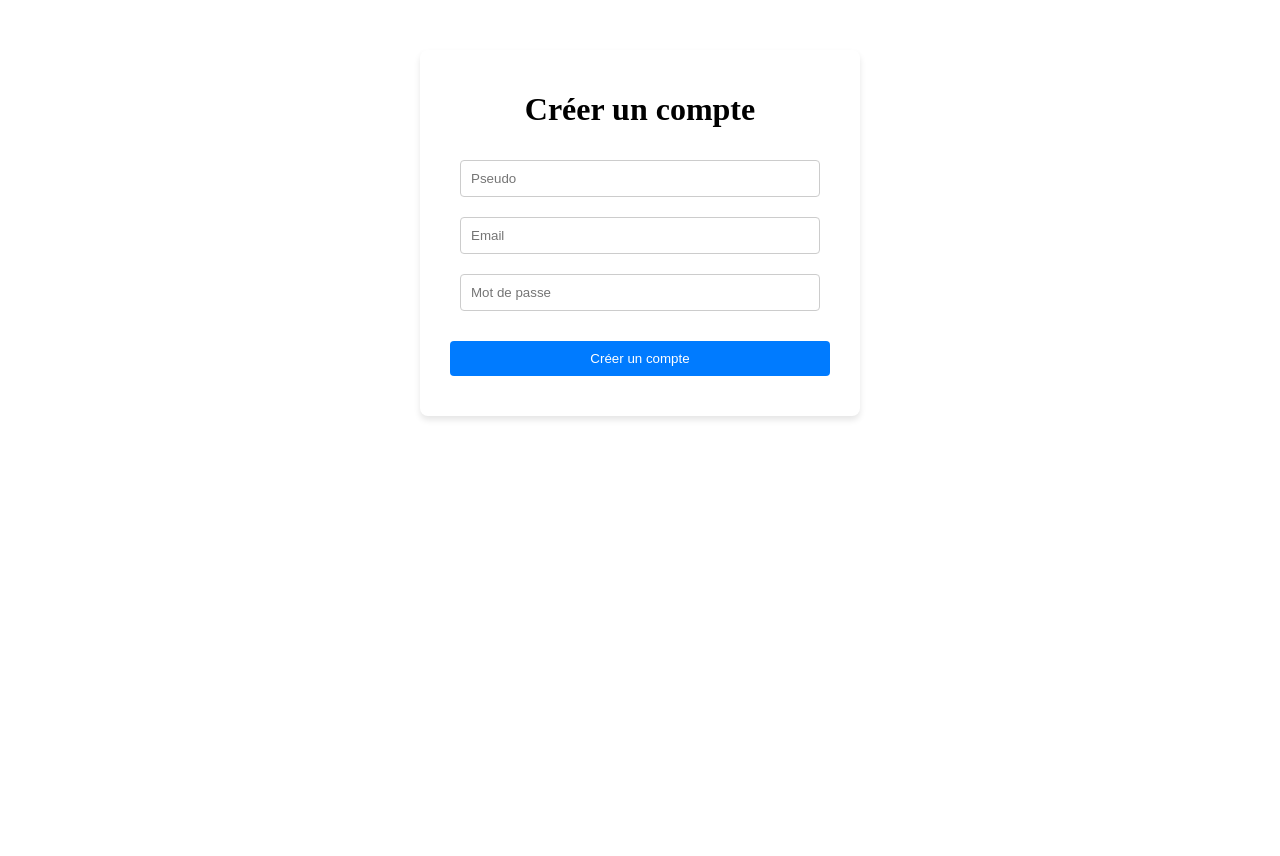
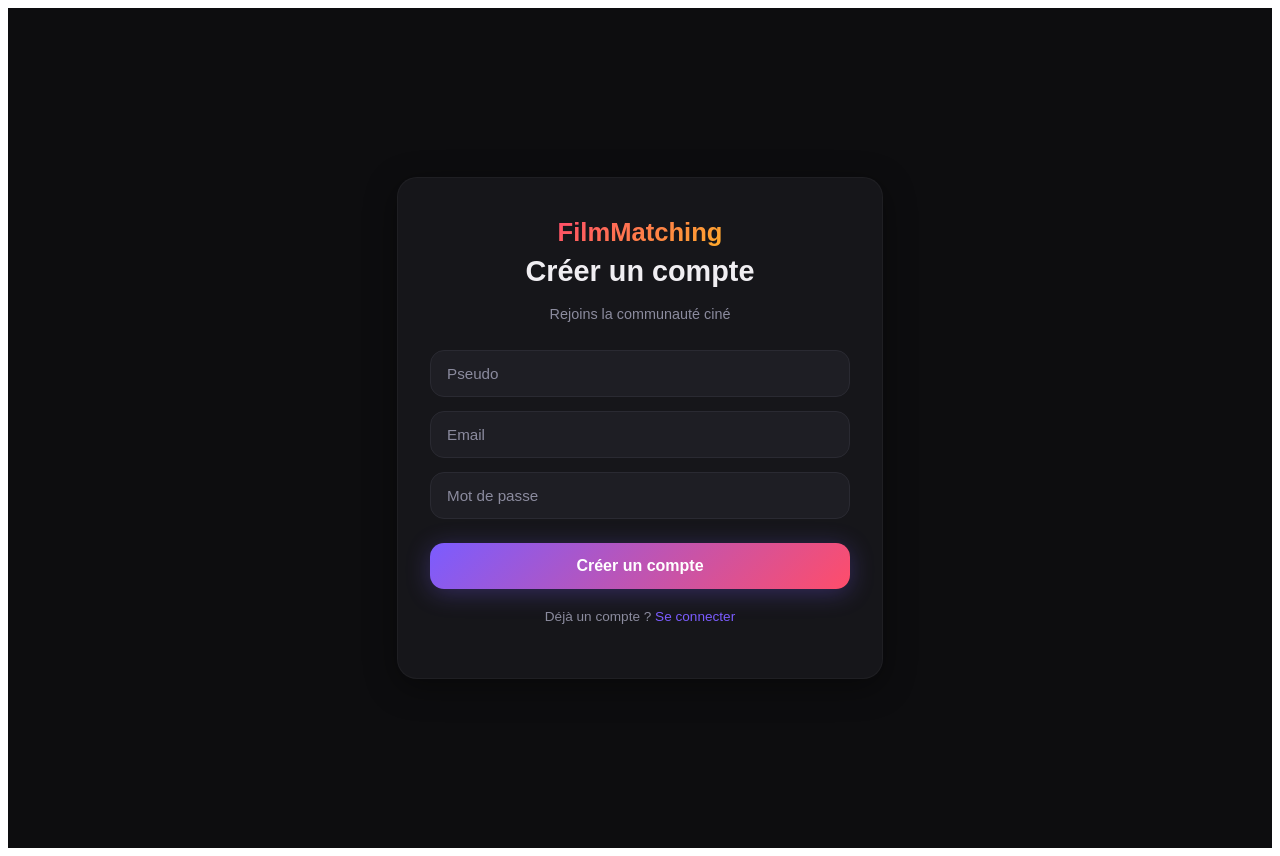
Before and after one commit to MathieuNS/filmmatching, a React app in the folder frontend/: page /create-login in a window 1280 px wide. Before the commit the page ends 800 px from the top, so only its background shows below. Built offline with nearby package versions, Linux system fonts and the light colour scheme; no server answers; the HTML template or start-up script is replaced by a standard one.

Commit message:
modify css forms

```diff
--- a/frontend/src/components/Create_account_form.jsx
+++ b/frontend/src/components/Create_account_form.jsx
@@ -1,32 +1,42 @@
 import { useState } from "react";
+import { Link, useNavigate } from "react-router-dom";
 import api from "../api";
-import {useNavigate} from "react-router-dom"
-import "../styles/Forms.css"
+import "../styles/Forms.css";
 
-
+/**
+ * Formulaire de création de compte.
+ * Envoie les infos (pseudo, email, mot de passe) à l'API,
+ * puis redirige vers /login si l'inscription réussit.
+ */
 function CreateAccountForm() {
-    const [username, setUsername] = useState("")
-    const [email, setEmail] = useState("")
-    const [password, setPassword] = useState("")
-    const [loading, setLoading] = useState(false)
-    const navigate = useNavigate()
+  const [username, setUsername] = useState("");
+  const [email, setEmail] = useState("");
+  const [password, setPassword] = useState("");
+  const [loading, setLoading] = useState(false);
+  const navigate = useNavigate();
 
   const handleSubmit = async (e) => {
-        setLoading(true)
-        e.preventDefault()
+    setLoading(true);
+    e.preventDefault();
 
     try {
-            const res = await api.post('api/users/create/', { email, username, password })
-            navigate('/login')
+      await api.post("api/users/create/", { email, username, password });
+      navigate("/login");
     } catch (error) {
-            alert(error)
+      alert(error);
     } finally {
-            setLoading(false)
+      setLoading(false);
     }
-    }
+  };
 
-    return <form onSubmit={handleSubmit} className="form-container">
+  return (
+    <div className="form-page">
+      <form onSubmit={handleSubmit} className="form-container">
+        {/* Nom de l'app en haut du formulaire */}
+        <span className="form-logo">FilmMatching</span>
         <h1>Créer un compte</h1>
+        <p className="form-subtitle">Rejoins la communauté ciné</p>
+
         <input
           className="form-input"
           type="text"
@@ -36,7 +46,7 @@ function CreateAccountForm() {
         />
         <input
           className="form-input"
-            type="text"
+          type="email"
           value={email}
           onChange={(e) => setEmail(e.target.value)}
           placeholder="Email"
@@ -48,10 +58,18 @@ function CreateAccountForm() {
           onChange={(e) => setPassword(e.target.value)}
           placeholder="Mot de passe"
         />
-        <button className="form-button" type="submit">
-            Créer un compte
+
+        <button className="form-button" type="submit" disabled={loading}>
+          {loading ? "Création..." : "Créer un compte"}
         </button>
+
+        {/* Lien vers la page de connexion */}
+        <p className="form-link">
+          Déjà un compte ? <Link to="/login">Se connecter</Link>
+        </p>
       </form>
+    </div>
+  );
 }
 
-export default CreateAccountForm
+export default CreateAccountForm;
--- a/frontend/src/components/Login_form.jsx
+++ b/frontend/src/components/Login_form.jsx
@@ -1,33 +1,45 @@
 import { useState } from "react";
+import { Link, useNavigate } from "react-router-dom";
 import api from "../api";
-import {useNavigate} from "react-router-dom"
-import { ACCESS_TOKEN, REFRESH_TOKEN } from "../constants"
-import "../styles/Forms.css"
+import { ACCESS_TOKEN, REFRESH_TOKEN } from "../constants";
+import "../styles/Forms.css";
 
+/**
+ * Formulaire de connexion.
+ * Envoie les identifiants à l'API pour obtenir un JWT,
+ * puis redirige vers /home si la connexion réussit.
+ */
 function LoginForm() {
-    const [username, setUsername] = useState("")
-    const [password, setPassword] = useState("")
-    const [loading, setLoading] = useState(false)
-    const navigate = useNavigate()
+  const [username, setUsername] = useState("");
+  const [password, setPassword] = useState("");
+  const [loading, setLoading] = useState(false);
+  const navigate = useNavigate();
 
   const handleSubmit = async (e) => {
-        setLoading(true)
-        e.preventDefault()
+    setLoading(true);
+    e.preventDefault();
 
     try {
-            const res = await api.post('/api/token/', { username, password })
-            localStorage.setItem(ACCESS_TOKEN, res.data.access)
-            localStorage.setItem(REFRESH_TOKEN, res.data.refresh)
-            navigate('/home')
+      const res = await api.post("/api/token/", { username, password });
+      // On stocke les tokens JWT dans le localStorage
+      localStorage.setItem(ACCESS_TOKEN, res.data.access);
+      localStorage.setItem(REFRESH_TOKEN, res.data.refresh);
+      navigate("/home");
     } catch (error) {
-            alert(error)
+      alert(error);
     } finally {
-            setLoading(false)
+      setLoading(false);
     }
-    }
+  };
 
-    return <form onSubmit={handleSubmit} className="form-container">
-        <h1>Login</h1>
+  return (
+    <div className="form-page">
+      <form onSubmit={handleSubmit} className="form-container">
+        {/* Nom de l'app en haut du formulaire */}
+        <span className="form-logo">FilmMatching</span>
+        <h1>Connexion</h1>
+        <p className="form-subtitle">Retrouve tes matchs ciné</p>
+
         <input
           className="form-input"
           type="text"
@@ -42,10 +54,18 @@ function LoginForm() {
           onChange={(e) => setPassword(e.target.value)}
           placeholder="Mot de passe"
         />
-        <button className="form-button" type="submit">
-            Se connecter
+
+        <button className="form-button" type="submit" disabled={loading}>
+          {loading ? "Connexion..." : "Se connecter"}
         </button>
+
+        {/* Lien vers la page de création de compte */}
+        <p className="form-link">
+          Pas encore de compte ? <Link to="/create-login">Créer un compte</Link>
+        </p>
       </form>
+    </div>
+  );
 }
 
-export default LoginForm
+export default LoginForm;
--- a/frontend/src/styles/Forms.css
+++ b/frontend/src/styles/Forms.css
@@ -1,36 +1,157 @@
+/* ==============================================
+   Forms.css — Styles partagés pour les formulaires
+   (login + création de compte)
+   Suit le design system FilmMatching (thème sombre)
+   ============================================== */
+
+/* --- Variables CSS du design system --- */
+:root {
+  --noir-cinema: #0D0D0F;
+  --noir-carte: #16161A;
+  --gris-sombre: #1E1E24;
+  --gris-moyen: #2A2A32;
+  --gris-texte: #8B8B9E;
+  --blanc-doux: #F0EEF2;
+  --corail-vif: #FF4D6A;
+  --ambre-dore: #FFAA2B;
+  --violet-nuit: #7B5CFF;
+  --vert-match: #2EE0A1;
+}
+
+/* --- Page entière : fond sombre, centrage vertical --- */
+.form-page {
+  min-height: 100vh;
+  display: flex;
+  align-items: center;
+  justify-content: center;
+  background-color: var(--noir-cinema);
+  padding: 20px;
+}
+
+/* --- Carte du formulaire --- */
 .form-container {
   display: flex;
   flex-direction: column;
   align-items: center;
-  justify-content: center;
-  margin: 50px auto;
-  padding: 20px;
-  border-radius: 8px;
-  box-shadow: 0 4px 6px rgba(0, 0, 0, 0.1);
-  max-width: 400px;
+  width: 100%;
+  max-width: 420px;
+  padding: 40px 32px;
+  background-color: var(--noir-carte);
+  border-radius: 20px;
+  border: 1px solid rgba(255, 255, 255, 0.04);
+  box-shadow: 0 8px 32px rgba(0, 0, 0, 0.4);
 }
 
+/* --- Logo / nom de l'app au-dessus du formulaire --- */
+.form-logo {
+  font-family: 'Outfit', sans-serif;
+  font-weight: 700;
+  font-size: 1.6rem;
+  /* Dégradé "Passion" sur le texte */
+  background: linear-gradient(135deg, var(--corail-vif), var(--ambre-dore));
+  -webkit-background-clip: text;
+  -webkit-text-fill-color: transparent;
+  background-clip: text;
+  margin-bottom: 8px;
+}
+
+/* --- Titre du formulaire (h1) --- */
+.form-container h1 {
+  font-family: 'Outfit', sans-serif;
+  font-weight: 600;
+  font-size: 1.8rem;
+  color: var(--blanc-doux);
+  margin: 0 0 4px 0;
+}
+
+/* --- Sous-titre / description --- */
+.form-subtitle {
+  font-family: 'Sora', sans-serif;
+  font-weight: 400;
+  font-size: 0.9rem;
+  color: var(--gris-texte);
+  margin-bottom: 28px;
+}
+
+/* --- Champs de saisie --- */
 .form-input {
-  width: 90%;
-  padding: 10px;
-  margin: 10px 0;
-  border: 1px solid #ccc;
-  border-radius: 4px;
+  width: 100%;
+  padding: 14px 16px;
+  margin-bottom: 14px;
+  background-color: var(--gris-sombre);
+  border: 1px solid var(--gris-moyen);
+  border-radius: 14px;
+  color: var(--blanc-doux);
+  font-family: 'Sora', sans-serif;
+  font-size: 0.95rem;
+  outline: none;
+  transition: border-color 0.25s ease, box-shadow 0.25s ease;
   box-sizing: border-box;
 }
 
+.form-input::placeholder {
+  color: var(--gris-texte);
+  font-family: 'Sora', sans-serif;
+}
+
+/* Au focus : bordure colorée + légère lueur */
+.form-input:focus {
+  border-color: var(--violet-nuit);
+  box-shadow: 0 0 0 3px rgba(123, 92, 255, 0.15);
+}
+
+/* --- Bouton principal (CTA) --- */
 .form-button {
-  width: 95%;
-  padding: 10px;
-  margin: 20px 0;
-  background-color: #007bff;
-  color: white;
+  width: 100%;
+  padding: 14px;
+  margin-top: 10px;
+  /* Dégradé "Connexion" (violet → corail) */
+  background: linear-gradient(135deg, var(--violet-nuit), var(--corail-vif));
+  color: #fff;
+  font-family: 'Outfit', sans-serif;
+  font-weight: 600;
+  font-size: 1rem;
   border: none;
-  border-radius: 4px;
+  border-radius: 14px;
   cursor: pointer;
-  transition: background-color 0.2s ease-in-out;
+  transition: all 0.25s ease;
+  /* Lueur sous le bouton */
+  box-shadow: 0 4px 24px rgba(123, 92, 255, 0.3);
 }
 
 .form-button:hover {
-  background-color: #0056b3;
+  /* Légère montée + lueur plus forte au survol */
+  transform: translateY(-2px);
+  box-shadow: 0 6px 28px rgba(123, 92, 255, 0.45);
 }
+
+.form-button:active {
+  transform: translateY(0);
+  box-shadow: 0 2px 12px rgba(123, 92, 255, 0.2);
+}
+
+/* État désactivé pendant le chargement */
+.form-button:disabled {
+  opacity: 0.6;
+  cursor: not-allowed;
+  transform: none;
+}
+
+/* --- Lien de navigation (vers login / create) --- */
+.form-link {
+  margin-top: 20px;
+  font-family: 'Sora', sans-serif;
+  font-size: 0.85rem;
+  color: var(--gris-texte);
+}
+
+.form-link a {
+  color: var(--violet-nuit);
+  text-decoration: none;
+  font-weight: 500;
+  transition: color 0.25s ease;
+}
+
+.form-link a:hover {
+  color: var(--corail-vif);
+}
```
Lines whose indentation alone changed are shown as unchanged.
